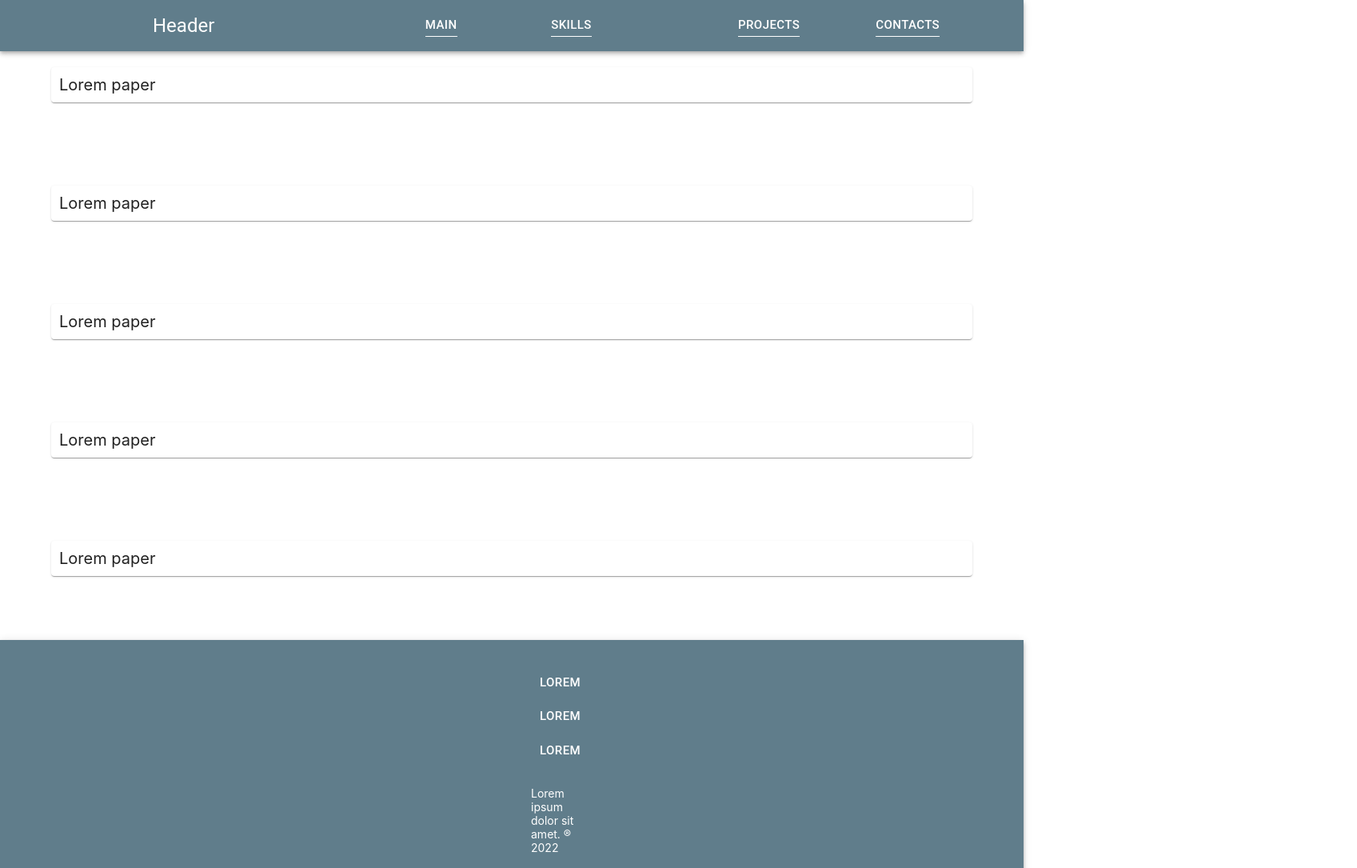
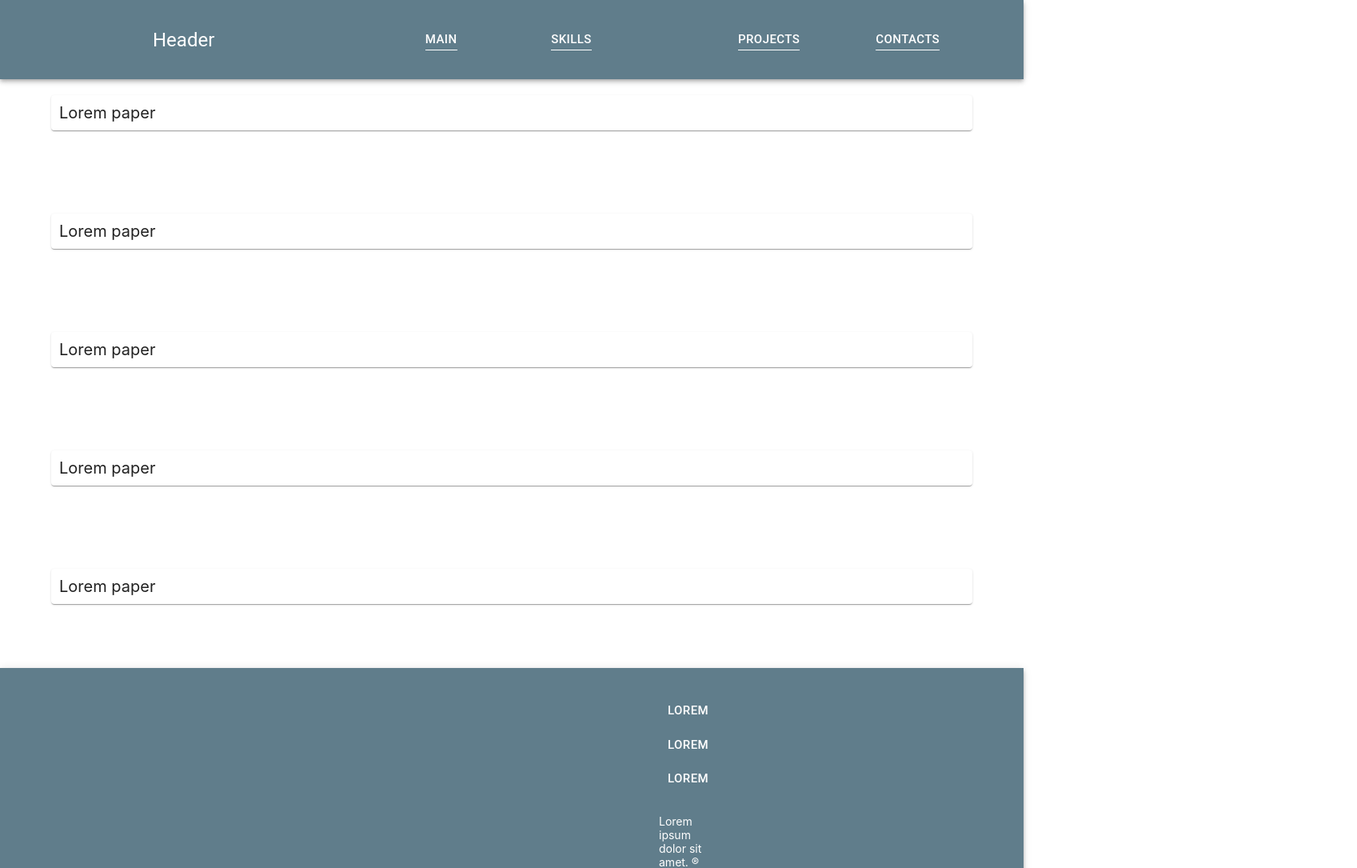
Before and after one commit to yo-atmosf3re/_port, a React (Create React App) app: page / in a window 1280 px wide. Shown: the top 1085 px of the page at 80% size, 1697 px wide, since content can reach past the window. Built offline with nearby package versions, Linux system fonts and the light colour scheme.

Commit message:
splitting the layout into react components, updating the layout and sizes in the layout;

```diff
--- a/src/App.tsx
+++ b/src/App.tsx
@@ -2,6 +2,9 @@ import React from 'react';
 import './App.css';
 import { AppBar, Box, Button, Container, createTheme, Grid, IconButton, Paper, ThemeProvider, Toolbar, Typography } from '@mui/material';
 import s from './App.module.css'
+import Header from './components/Header/Header';
+import Main from './components/Main/Main';
+import Footer from './components/Footer/Footer';
 
 function App() {
   const theme = createTheme(
@@ -20,94 +23,9 @@ function App() {
   return (
     <div>
       <ThemeProvider theme={theme}>
-        {/* HEADER */}
-        <Box>
-          <AppBar color='secondary' position="relative">
-            <Toolbar>
-              <IconButton
-                size="small"
-                edge="start"
-                color="default"
-              >
-              </IconButton>
-              <Typography px={{ xs: 3, sm: 20 }} variant="h5" component="div" sx={{ flexGrow: 3 }}>
-                Header
-              </Typography>
-              <Grid spacing={0.4} container justifyContent={'space-evenly'}>
-                <Grid item>
-                  <Button size='large' color="inherit"><Box borderBottom={1}>Main</Box></Button>
-                </Grid>
-                <Grid item>
-                  <Button size='large' color="inherit"><Box borderBottom={1}>Skills</Box></Button>
-                </Grid>
-              </Grid>
-              <Grid spacing={0.4} container justifyContent={'space-evenly'}>
-                <Grid item>
-                  <Button size='large' color="inherit"> <Box borderBottom={1}>Projects</Box> </Button>
-                </Grid>
-                <Grid item>
-                  <Button size='large' color="inherit"><Box borderBottom={1}>Contacts</Box></Button>
-                </Grid>
-              </Grid>
-            </Toolbar>
-          </AppBar>
-        </Box>
-        {/* MAIN */}
-        <Container style={{ height: '100vh' }}>
-          <Grid justifyContent='center' fontSize='20px' container direction='column' columns={3} spacing={8}>
-            <Grid item>
-              <Box>
-                <Paper elevation={1} style={{ padding: '10px', margin: '20px 0' }}>
-                  Lorem paper
-                </Paper>
-              </Box>
-            </Grid>
-            <Grid item>
-              <Box>
-                <Paper elevation={1} style={{ padding: '10px', margin: '20px 0' }}>
-                  Lorem paper
-                </Paper>
-              </Box>
-            </Grid>
-            <Grid item>
-              <Box>
-                <Paper elevation={1} style={{ padding: '10px', margin: '20px 0' }}>
-                  Lorem paper
-                </Paper>
-              </Box>
-            </Grid>
-            <Grid item>
-              <Box>
-                <Paper elevation={1} style={{ padding: '10px', margin: '20px 0' }}>
-                  Lorem paper
-                </Paper>
-              </Box>
-            </Grid>
-            <Grid item>
-              <Box>
-                <Paper elevation={1} style={{ padding: '10px', margin: '20px 0' }}>
-                  Lorem paper
-                </Paper>
-              </Box>
-            </Grid>
-          </Grid>
-        </Container>
-        {/* FOOTER */}
-        <Box>
-          <AppBar color='secondary' position="relative">
-            <Toolbar>
-              <Box justifyContent={'center'} px={{ xs: 3, sm: 80 }} py={{ xs: 5, sm: 4 }}>
-                <Button size='large' color="inherit">Lorem</Button>
-                <Button size='large' color="inherit">Lorem</Button>
-                <Button size='large' color="inherit">Lorem</Button>
-                <Box fontSize={'14px'} justifyContent={'center'} pt={{ xs: 5, sm: 3 }} pb={{ xs: 5, sm: 0 }}>
-                  Lorem ipsum dolor sit amet. &reg; {new Date().getFullYear()}
-                </Box>
-              </Box>
-
-            </Toolbar>
-          </AppBar>
-        </Box>
+        <Header />
+        <Main />
+        <Footer />
       </ThemeProvider>
     </div >
   );
@@ -141,7 +59,6 @@ export default App;
             </Grid>
           </Container>
         </Box> */}
-
 {/* <Box>
           <Toolbar style={{ position: 'static', backgroundColor: '#607d8b', height: '8vh', color: 'white' }}></Toolbar>
         </Box> */}
--- /dev/null
+++ b/src/components/Footer/Footer.tsx
@@ -0,0 +1,24 @@
+import { Box, AppBar, Toolbar, Button } from '@mui/material';
+import * as React from 'react';
+
+function Footer() {
+   return (
+      <Box>
+         <AppBar color='secondary' position="relative">
+            <Toolbar>
+               <Box justifyContent={'center'} px={{ xs: 8, sm: 100 }} py={{ xs: 5, sm: 4 }}>
+                  <Button size='large' color="inherit">Lorem</Button>
+                  <Button size='large' color="inherit">Lorem</Button>
+                  <Button size='large' color="inherit">Lorem</Button>
+                  <Box fontSize={'14px'} justifyContent={'center'} pt={{ xs: 5, sm: 3 }} pb={{ xs: 5, sm: 0 }}>
+                     Lorem ipsum dolor sit amet. &reg; {new Date().getFullYear()}
+                  </Box>
+               </Box>
+            </Toolbar>
+         </AppBar>
+      </Box>
+   );
+
+}
+
+export default Footer;
--- /dev/null
+++ b/src/components/Header/Header.tsx
@@ -0,0 +1,40 @@
+import { Box, AppBar, Toolbar, IconButton, Typography, Grid, Button } from '@mui/material';
+import * as React from 'react';
+
+function Header() {
+   return (
+      <Box >
+         <AppBar color='secondary' position="relative">
+            <Toolbar>
+               <IconButton
+                  size="small"
+                  edge="start"
+                  color="default"
+               >
+               </IconButton>
+               <Typography px={{ xs: 3, sm: 20 }} variant="h5" component="div" sx={{ flexGrow: 3, mx: 'auto' }}>
+                  Header
+               </Typography>
+               <Grid py={{ xs: 2, sm: 3.5 }} spacing={0.4} container justifyContent={'space-evenly'}>
+                  <Grid item>
+                     <Button size='large' color="inherit"><Box borderBottom={1}>Main</Box></Button>
+                  </Grid>
+                  <Grid item>
+                     <Button size='large' color="inherit"><Box borderBottom={1}>Skills</Box></Button>
+                  </Grid>
+               </Grid>
+               <Grid spacing={0.4} container justifyContent={'space-evenly'}>
+                  <Grid item>
+                     <Button size='large' color="inherit"> <Box borderBottom={1}>Projects</Box> </Button>
+                  </Grid>
+                  <Grid item>
+                     <Button size='large' color="inherit"><Box borderBottom={1}>Contacts</Box></Button>
+                  </Grid>
+               </Grid>
+            </Toolbar>
+         </AppBar>
+      </Box>
+   );
+}
+
+export default Header;
--- /dev/null
+++ b/src/components/Main/Main.tsx
@@ -0,0 +1,48 @@
+import { Container, Grid, Box, Paper } from '@mui/material';
+import * as React from 'react';
+
+function Main() {
+   return (
+      <Container style={{ height: '100vh' }}>
+         <Grid justifyContent='center' fontSize='20px' container direction='column' columns={3} spacing={8}>
+            <Grid item>
+               <Box>
+                  <Paper elevation={1} style={{ padding: '10px', margin: '20px 0' }}>
+                     Lorem paper
+                  </Paper>
+               </Box>
+            </Grid>
+            <Grid item>
+               <Box>
+                  <Paper elevation={1} style={{ padding: '10px', margin: '20px 0' }}>
+                     Lorem paper
+                  </Paper>
+               </Box>
+            </Grid>
+            <Grid item>
+               <Box>
+                  <Paper elevation={1} style={{ padding: '10px', margin: '20px 0' }}>
+                     Lorem paper
+                  </Paper>
+               </Box>
+            </Grid>
+            <Grid item>
+               <Box>
+                  <Paper elevation={1} style={{ padding: '10px', margin: '20px 0' }}>
+                     Lorem paper
+                  </Paper>
+               </Box>
+            </Grid>
+            <Grid item>
+               <Box>
+                  <Paper elevation={1} style={{ padding: '10px', margin: '20px 0' }}>
+                     Lorem paper
+                  </Paper>
+               </Box>
+            </Grid>
+         </Grid>
+      </Container>
+   );
+}
+
+export default Main;
```
